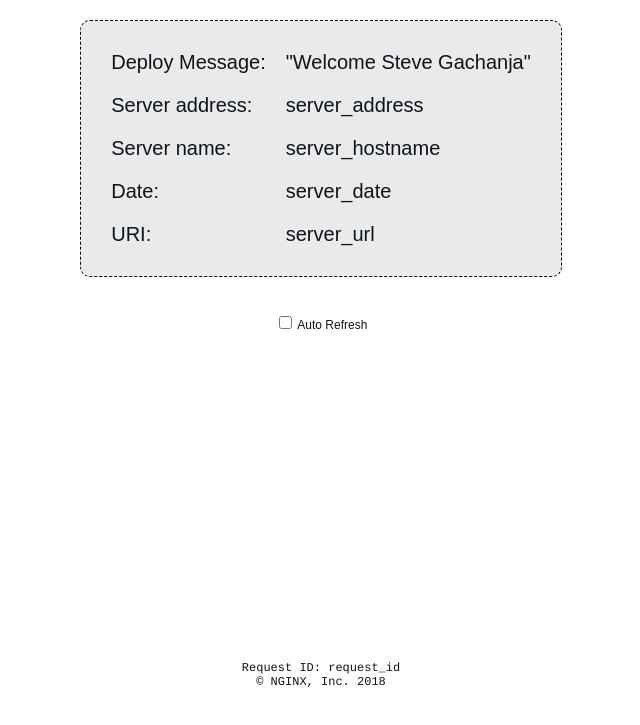
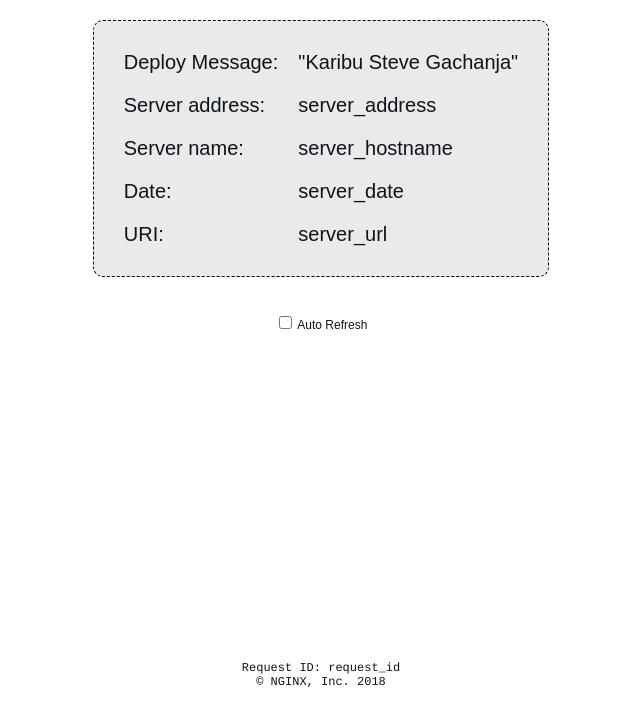
Before and after one commit to SteveGachanja/linuxlab, a plain HTML site: page Containerized workloads/Nginx/index.html in a window 1280 px wide. Shown: the part 75-800 px from the top of the page, without its empty margins (319-959 px from the left). Drawn offline with Linux system fonts and the light colour scheme.

```diff
--- a/Containerized workloads/Nginx/index.html
+++ b/Containerized workloads/Nginx/index.html
@@ -78,7 +78,7 @@
 <body onload="checkRefresh();">
 <img alt="NGINX Logo" src="./nginx.png"/>
 <div class="info">
-<p><span>Deploy&nbsp;Message:</span> <span>"Welcome Steve Gachanja"</span></p>
+<p><span>Deploy&nbsp;Message:</span> <span>"Karibu Steve Gachanja"</span></p>
 <p><span>Server&nbsp;address:</span> <span>server_address</span></p>
 <p><span>Server&nbsp;name:</span> <span>server_hostname</span></p>
 <p class="smaller"><span>Date:</span> <span>server_date</span></p>
```
Also changed, not shown: 6 other files.
